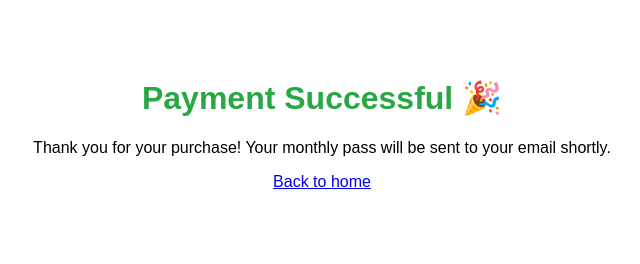
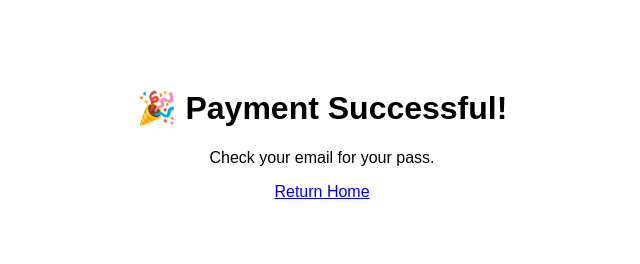
Before and after one commit to Nick80085/my-pass-site, a plain HTML site: page success.html in a window 1280 px wide. Shown: the whole page, without its empty margins (318-958 px from the left). Drawn offline with Linux system fonts and the light colour scheme.

Commit message:
Revise success page layout and content

```diff
--- a/success.html
+++ b/success.html
@@ -1,23 +1,9 @@
 <!DOCTYPE html>
-<html lang="en">
-  <head>
-    <meta charset="UTF-8" />
-    <meta name="viewport" content="width=device-width, initial-scale=1.0" />
-    <title>Payment Successful</title>
-    <style>
-      body {
-        font-family: Arial, sans-serif;
-        text-align: center;
-        padding: 50px;
-      }
-      h1 {
-        color: #28a745;
-      }
-    </style>
-  </head>
-  <body>
-    <h1>Payment Successful 🎉</h1>
-    <p>Thank you for your purchase! Your monthly pass will be sent to your email shortly.</p>
-    <a href="/">Back to home</a>
+<html>
+  <head><meta charset="UTF-8"><title>Payment Success</title></head>
+  <body style="text-align:center;font-family:sans-serif;padding:60px;">
+    <h1>🎉 Payment Successful!</h1>
+    <p>Check your email for your pass.</p>
+    <a href="/">Return Home</a>
   </body>
 </html>
```
